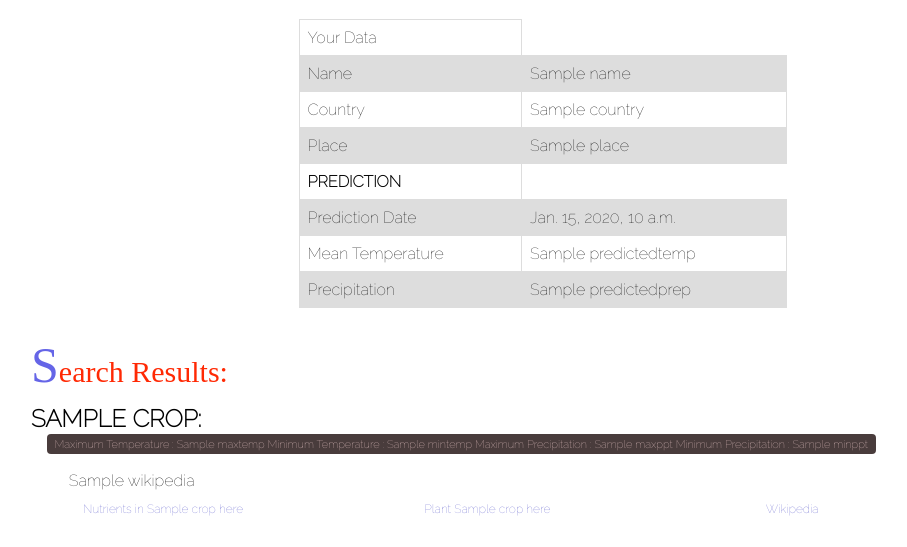
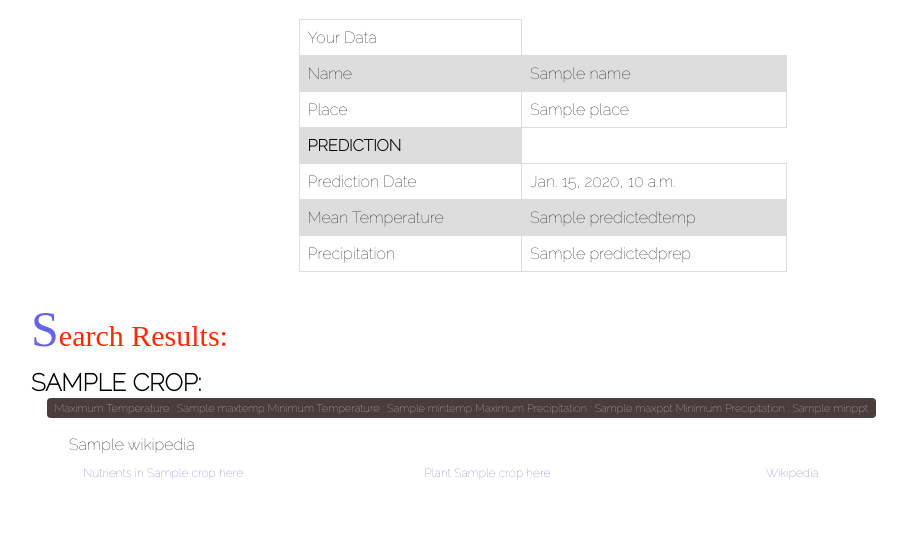
Before and after one commit to n1rjal/Fsociety-SpaceApp, a Django app: template fsociety/templates/fsociety/process.html in a window 1280 px wide. Shown: the top 547 px of the page, without its empty margins (97-1004 px from the left). Run offline with Django 3.2, Linux system fonts and the light colour scheme; the template is opened without the code that fills it: most values are stand-ins (such as "Sample title", 1, 10 or a date in 2020); parts of the project's set-up code (start-up, migrations or seed data) failed here and were passed over.

Commit message:
removed country

```diff
--- a/fsociety/templates/fsociety/process.html
+++ b/fsociety/templates/fsociety/process.html
@@ -10,10 +10,6 @@
             <tr>
                 <td>Name</td>
                 <td>{{name}}</td>
-            </tr>
-            <tr>
-                <td>Country</td>
-                <td>{{country}}</td>
             </tr>
             <tr>
                 <td>Place</td>
```
